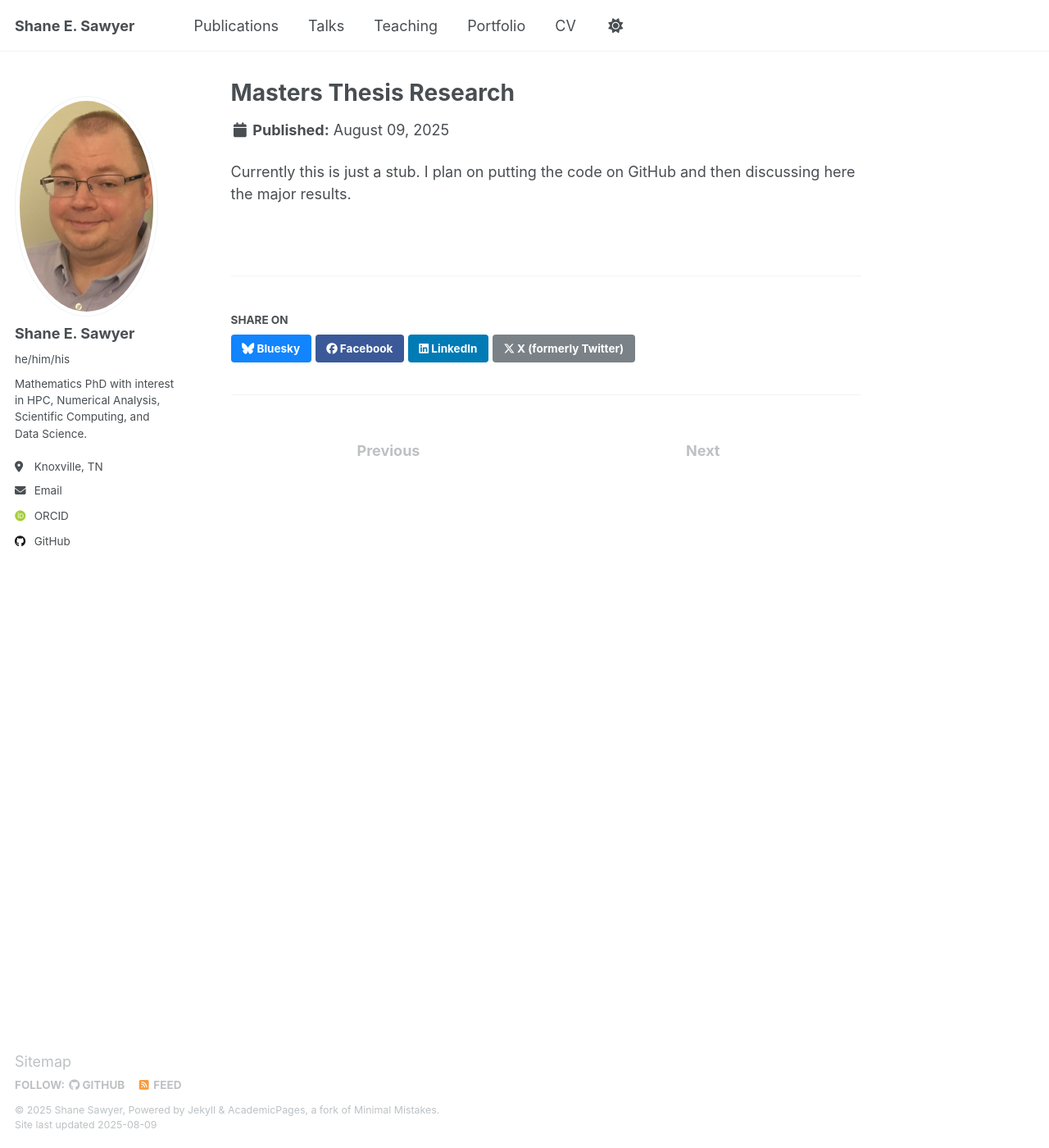
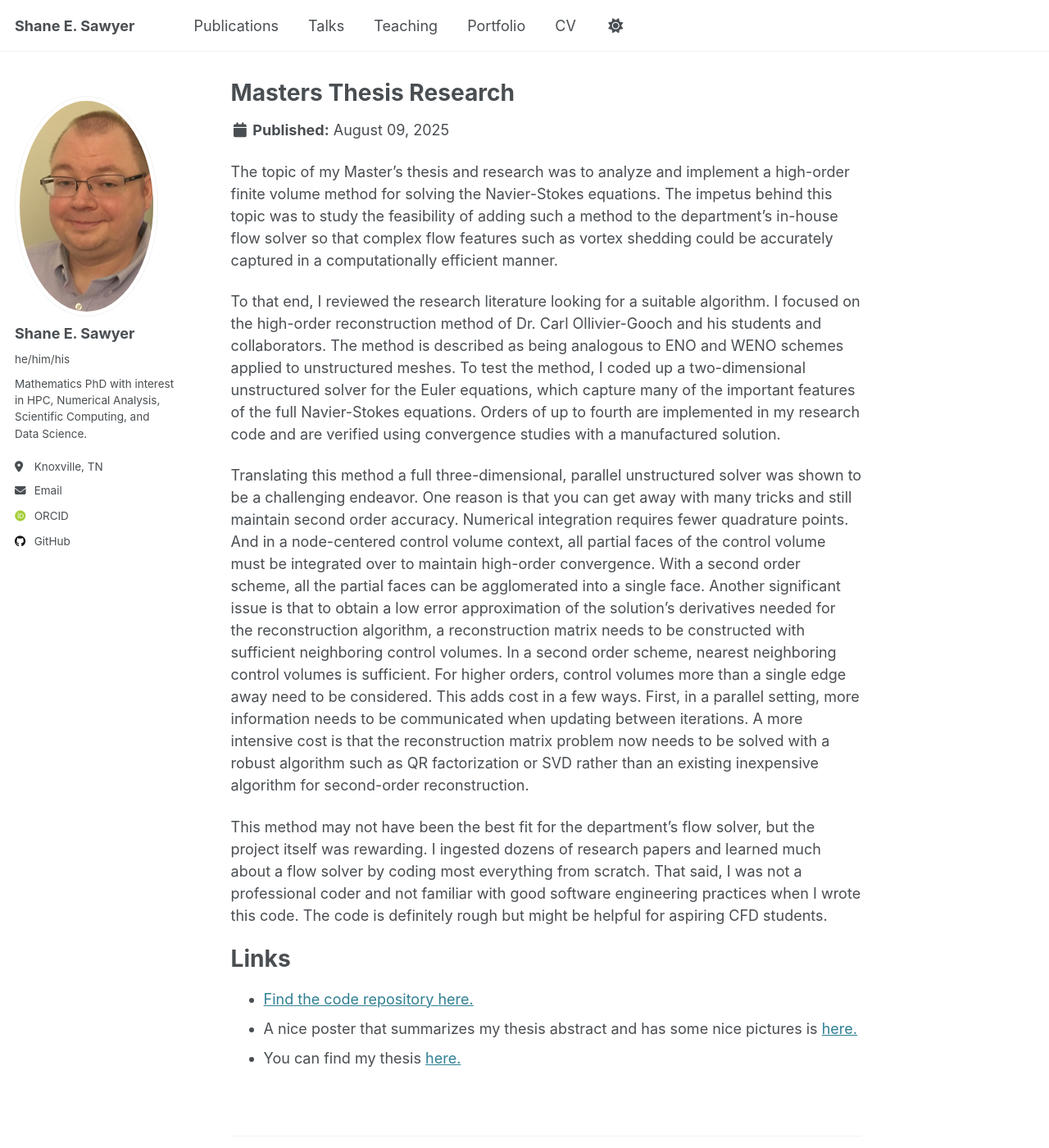
Before and after one commit to shedsaw/shedsaw.github.io, a Jekyll site: the page built from _portfolio/masters-thesis.md, in a window 1280 px wide and 1400 px high. Shown: the whole window at 82% size. Built offline with Jekyll 4.4.1, drawn with Linux system fonts in a browser that asks for light colours; some web fonts are replaced.

Commit message:
Added more details for my Master's project portfolio entry and started work on the Blast entry.

```diff
--- a/_portfolio/masters-thesis.md
+++ b/_portfolio/masters-thesis.md
@@ -3,4 +3,30 @@ title: "Masters Thesis Research"
 excerpt: "I discuss my Masters research code results. <br/><img src='/images/masters-thesis.png'>"
 collection: portfolio
 ---
-Currently this is just a stub. I plan on putting the code on GitHub and then discussing here the major results.
+The topic of my Master's thesis and research was to analyze and implement a high-order finite volume method for solving the Navier-Stokes equations.
+The impetus behind this topic was to study the feasibility of adding such a method to the department's in-house flow solver so that complex flow features
+such as vortex shedding could be accurately captured in a computationally efficient manner.
+
+To that end, I reviewed the research literature looking for a suitable algorithm. I focused on the high-order reconstruction method of Dr. Carl Ollivier-Gooch
+and his students and collaborators. The method is described as being analogous to ENO and WENO schemes applied to unstructured meshes. To test the method,
+I coded up a two-dimensional unstructured solver for the Euler equations, which capture many of the important features of the full Navier-Stokes equations.
+Orders of up to fourth are implemented in my research code and are verified using convergence studies with a manufactured solution.
+
+Translating this method a full three-dimensional, parallel unstructured solver was shown to be a challenging endeavor. One reason is that you can get away with
+many tricks and still maintain second order accuracy. Numerical integration requires fewer quadrature points. And in a node-centered control volume context, all
+partial faces of the control volume must be integrated over to maintain high-order convergence. With a second order scheme, all the partial faces can be agglomerated
+into a single face. Another significant issue is that to obtain a low error approximation of the solution's derivatives needed for the reconstruction algorithm,
+a reconstruction matrix needs to be constructed with sufficient neighboring control volumes. In a second order scheme, nearest neighboring control volumes is sufficient.
+For higher orders, control volumes more than a single edge away need to be considered. This adds cost in a few ways. First, in a parallel setting, more information
+needs to be communicated when updating between iterations. A more intensive cost is that the reconstruction matrix problem now needs to be solved with a robust
+algorithm such as QR factorization or SVD rather than an existing inexpensive algorithm for second-order reconstruction.
+
+This method may not have been the best fit for the department's flow solver, but the project itself was rewarding. I ingested dozens of research papers and learned much
+about a flow solver by coding most everything from scratch. That said, I was not a professional coder and not familiar with good software engineering practices when I wrote
+this code. The code is definitely rough but might be helpful for aspiring CFD students.
+
+Links
+===
+  - [Find the code repository here.](https://github.com/shedsaw/flow-solver)
+  - A nice poster that summarizes my thesis abstract and has some nice pictures is [here.](https://www.utc.edu/engineering-and-computer-science/graduate-programs/phd-program/alumni/shane-sawyer)
+  - You can find my thesis [here.](https://scholar.utc.edu/theses/74/?_gl=1*ef0ztg*_gcl_au*MTgxMTY2MzU0MC4xNzU0NTk4OTU0)
```
Also changed, not shown: _portfolio/hpc-blast.md (+8 -1 lines).
